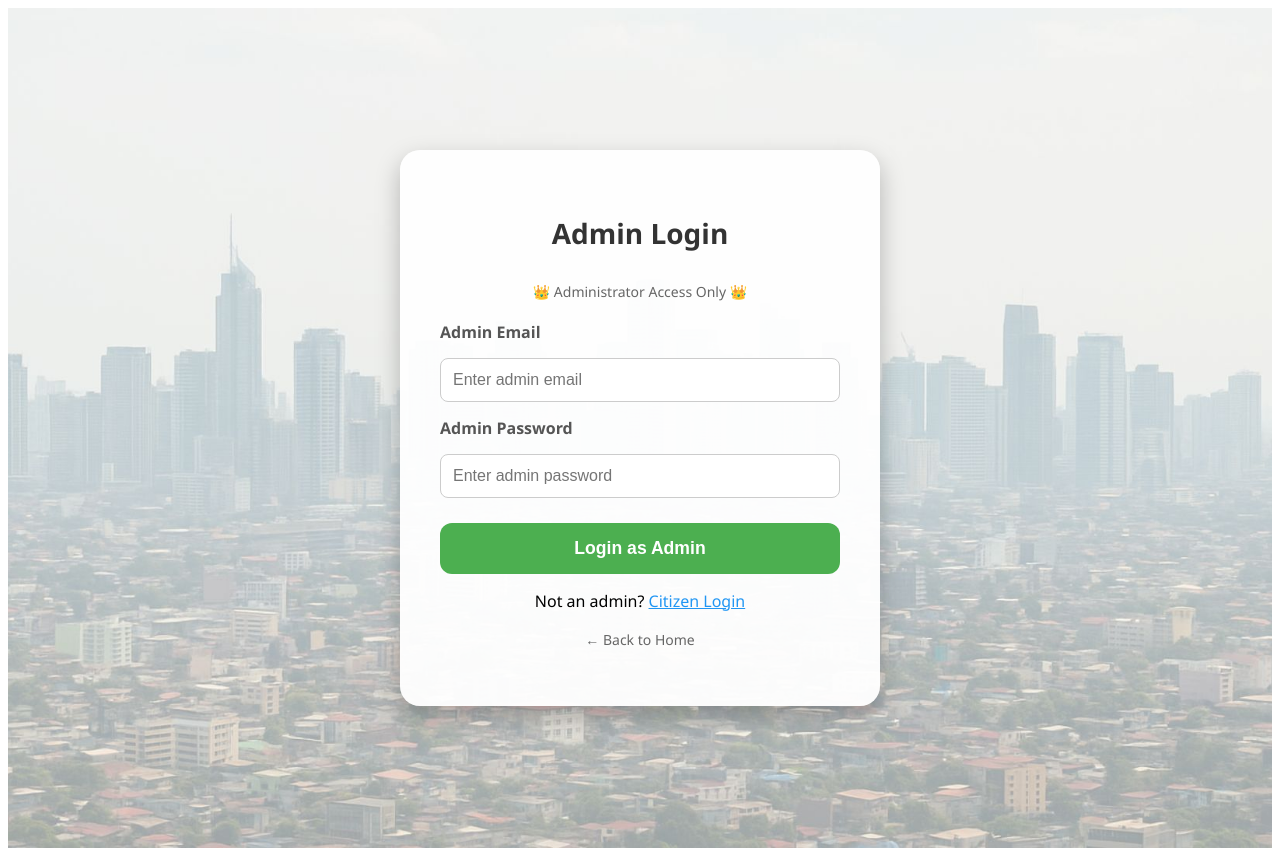
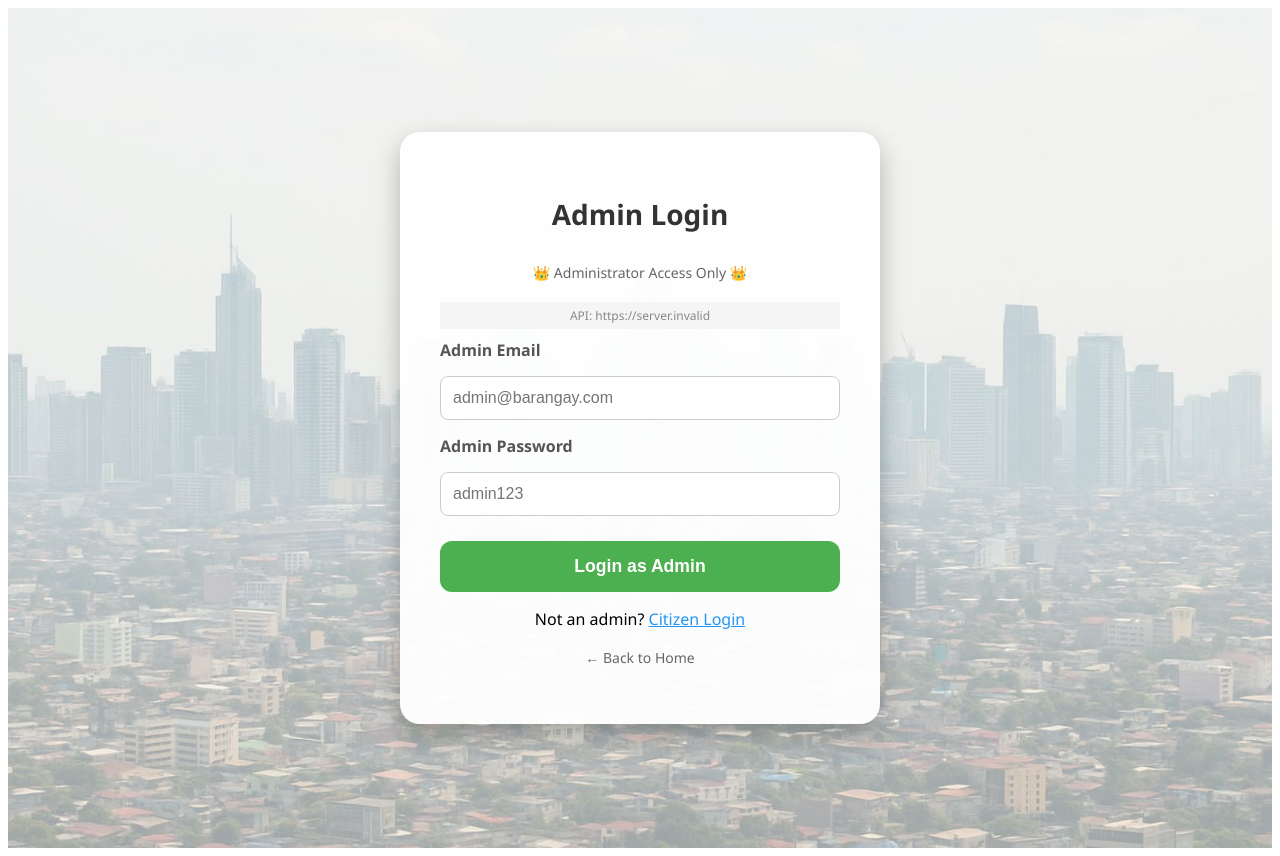
Before and after one commit to drihn/smart-barangay, a React (Create React App) app in the folder frontend/: page /admin-login in a window 1280 px wide. Built offline with nearby package versions, Linux system fonts and the light colour scheme; no server answers.

Commit message:
adminlogin

```diff
--- a/frontend/package.json
+++ b/frontend/package.json
@@ -17,7 +17,7 @@
   },
   "scripts": {
     "start": "react-scripts start",
-    "build": "CI=false DISABLE_ESLINT_PLUGIN=true react-scripts build",
+    "build": "REACT_APP_API_URL=https://smart-barangay-production.up.railway.app react-scripts build",
     "test": "react-scripts test",
     "eject": "react-scripts eject"
   },
--- a/frontend/src/admin/AdminLoginPage.js
+++ b/frontend/src/admin/AdminLoginPage.js
@@ -1,16 +1,39 @@
 // src/admin/AdminLoginPage.js
-import React, { useState } from "react";
+import React, { useState, useEffect } from "react"; // ⭐ ADD useEffect
 import { useNavigate } from "react-router-dom";
 import "./AdminLoginPage.css";
 import bg from "../assets/bg.jpg";
 
-export default function AdminLoginPage({ onLogin }) {  // ✅ ADD onLogin prop
+export default function AdminLoginPage({ onLogin }) {
   const navigate = useNavigate();
 
   const [email, setEmail] = useState("");
   const [password, setPassword] = useState("");
   const [loading, setLoading] = useState(false);
   const [error, setError] = useState("");
+  const [apiUrl, setApiUrl] = useState(""); // ⭐ ADD state for API URL
+
+  // ⭐ ADD THIS useEffect TO DEBUG AND SET API URL
+  useEffect(() => {
+    console.log("🔍 Debugging environment variables:");
+    console.log("REACT_APP_API_URL from env:", process.env.REACT_APP_API_URL);
+    console.log("NODE_ENV:", process.env.NODE_ENV);
+    console.log("All env:", process.env);
+
+    // Set API URL with fallback
+    const url = process.env.REACT_APP_API_URL ||
+                window.REACT_APP_API_URL ||
+                'https://smart-barangay-production.up.railway.app';
+
+    console.log("Using API URL:", url);
+    setApiUrl(url);
+
+    // Test connection immediately
+    fetch(`${url}/health`)
+      .then(r => r.json())
+      .then(data => console.log("✅ Backend connection test:", data))
+      .catch(err => console.error("❌ Backend connection failed:", err));
+  }, []);
 
   const handleLogin = async (e) => {
     e.preventDefault();
@@ -24,11 +47,29 @@ export default function AdminLoginPage({ onLogin }) {  // ✅ ADD onLogin prop
     setLoading(true);
 
     try {
-      const response = await fetch(`${process.env.REACT_APP_API_URL}/admin-login`, {
-     method: "POST",
-     headers: { "Content-Type": "application/json" },
-     body: JSON.stringify({ email, password })
-    });
+      // ⭐ USE apiUrl STATE INSTEAD OF process.env directly
+      const url = apiUrl || 'https://smart-barangay-production.up.railway.app';
+      console.log("Making request to:", `${url}/admin-login`);
+
+      const response = await fetch(`${url}/admin-login`, {
+        method: "POST",
+        headers: {
+          "Content-Type": "application/json",
+          "Accept": "application/json"
+        },
+        body: JSON.stringify({ email, password })
+      });
+
+      console.log("Response status:", response.status);
+      console.log("Response ok:", response.ok);
+
+      // ⭐ CHECK IF RESPONSE IS VALID JSON
+      const contentType = response.headers.get("content-type");
+      if (!contentType || !contentType.includes("application/json")) {
+        const errorText = await response.text();
+        console.error("Not JSON response:", errorText);
+        throw new Error(`Server error: ${errorText.substring(0, 100)}`);
+      }
 
       const data = await response.json();
       console.log("Admin login response:", data);
@@ -41,12 +82,12 @@ export default function AdminLoginPage({ onLogin }) {  // ✅ ADD onLogin prop
       const adminData = {
         id: data.admin.id,
         _id: data.admin.id,
-        first_name: data.admin.first_name,
-        name: data.admin.first_name,  // ✅ ADD name property
-        fullName: data.admin.first_name,
+        first_name: data.admin.name || data.admin.first_name,
+        name: data.admin.name || data.admin.first_name,
+        fullName: data.admin.name || data.admin.first_name,
         email: data.admin.email,
-        role: "admin",  // ✅ SET AS ADMIN
-        userType: "admin",  // ✅ ADD userType
+        role: "admin",
+        userType: "admin",
         ...data.admin
       };
 
@@ -59,9 +100,8 @@ export default function AdminLoginPage({ onLogin }) {  // ✅ ADD onLogin prop
 
       // ✅ If onLogin prop exists, call it
       if (onLogin) {
-        onLogin(adminData);  // ✅ This updates App.js state
+        onLogin(adminData);
       } else {
-        // Fallback: redirect directly
         navigate("/admin-homepage");
       }
 
@@ -73,6 +113,24 @@ export default function AdminLoginPage({ onLogin }) {  // ✅ ADD onLogin prop
       setLoading(false);
     }
   };
+
+  // ⭐ ADD LOADING FOR API URL
+  if (!apiUrl && loading) {
+    return (
+      <div style={{
+        backgroundImage: `url(${bg})`,
+        backgroundSize: "cover",
+        backgroundPosition: "center",
+        minHeight: "100vh",
+        display: "flex",
+        justifyContent: "center",
+        alignItems: "center",
+        color: "white"
+      }}>
+        <div>Loading application...</div>
+      </div>
+    );
+  }
 
   return (
     <div
@@ -93,6 +151,18 @@ export default function AdminLoginPage({ onLogin }) {  // ✅ ADD onLogin prop
           👑 Administrator Access Only 👑
         </p>
 
+        {/* ⭐ SHOW API URL FOR DEBUGGING */}
+        <div style={{
+          fontSize: '12px',
+          color: '#888',
+          marginBottom: '10px',
+          backgroundColor: '#f5f5f5',
+          padding: '5px',
+          borderRadius: '3px'
+        }}>
+          API: {apiUrl || 'Loading...'}
+        </div>
+
         {error && (
           <div className="error-message">
             ⚠️ {error}
@@ -103,7 +173,7 @@ export default function AdminLoginPage({ onLogin }) {  // ✅ ADD onLogin prop
           <label>Admin Email</label>
           <input
             type="email"
-            placeholder="Enter admin email"
+            placeholder="admin@barangay.com"
             value={email}
             onChange={(e) => setEmail(e.target.value)}
             disabled={loading}
@@ -113,7 +183,7 @@ export default function AdminLoginPage({ onLogin }) {  // ✅ ADD onLogin prop
           <label>Admin Password</label>
           <input
             type="password"
-            placeholder="Enter admin password"
+            placeholder="admin123"
             value={password}
             onChange={(e) => setPassword(e.target.value)}
             disabled={loading}
@@ -123,7 +193,7 @@ export default function AdminLoginPage({ onLogin }) {  // ✅ ADD onLogin prop
           <button
             type="submit"
             className="admin-login-btn"
-            disabled={loading}
+            disabled={loading || !apiUrl}
           >
             {loading ? "Authenticating..." : "Login as Admin"}
           </button>
```
